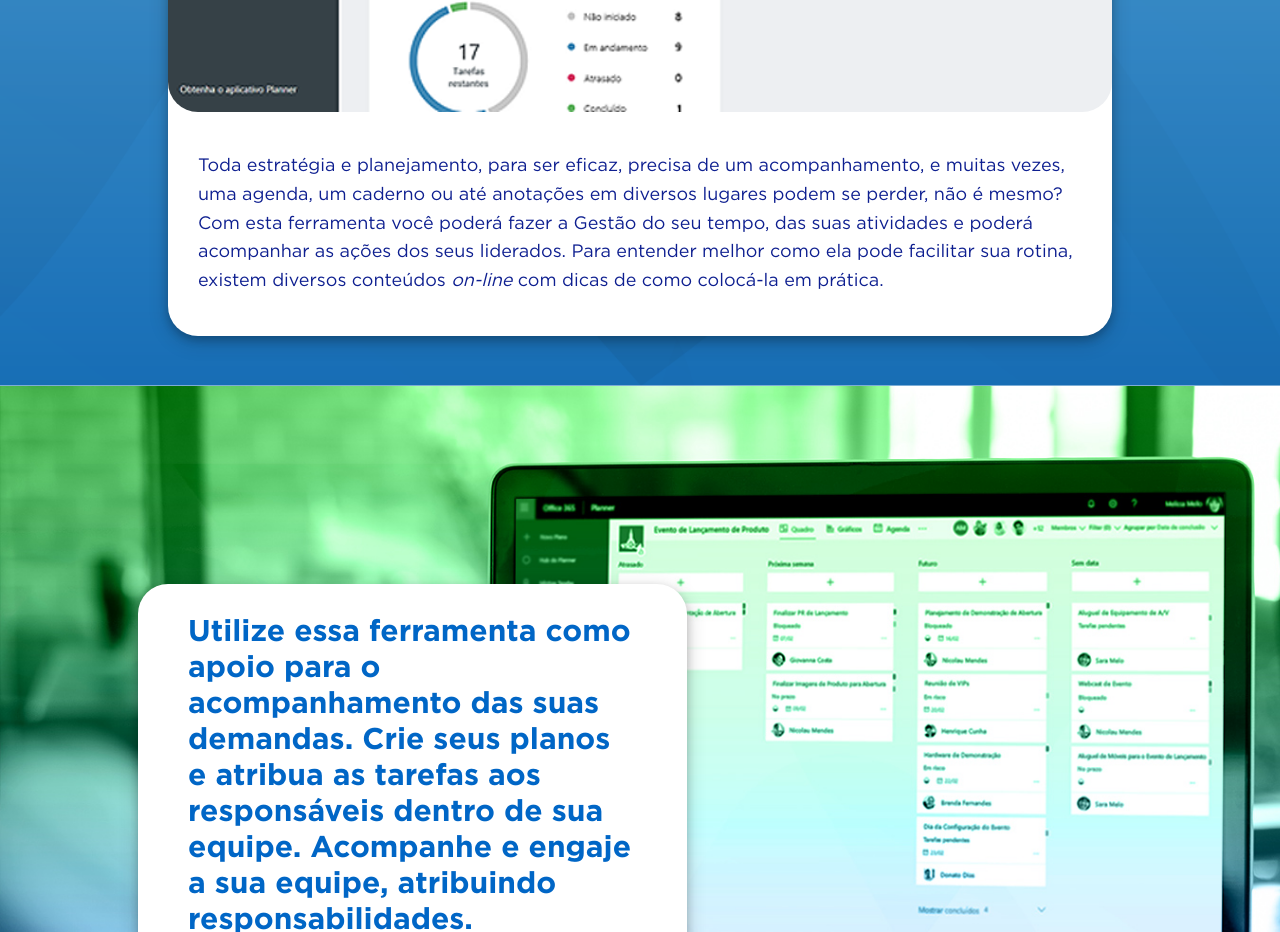
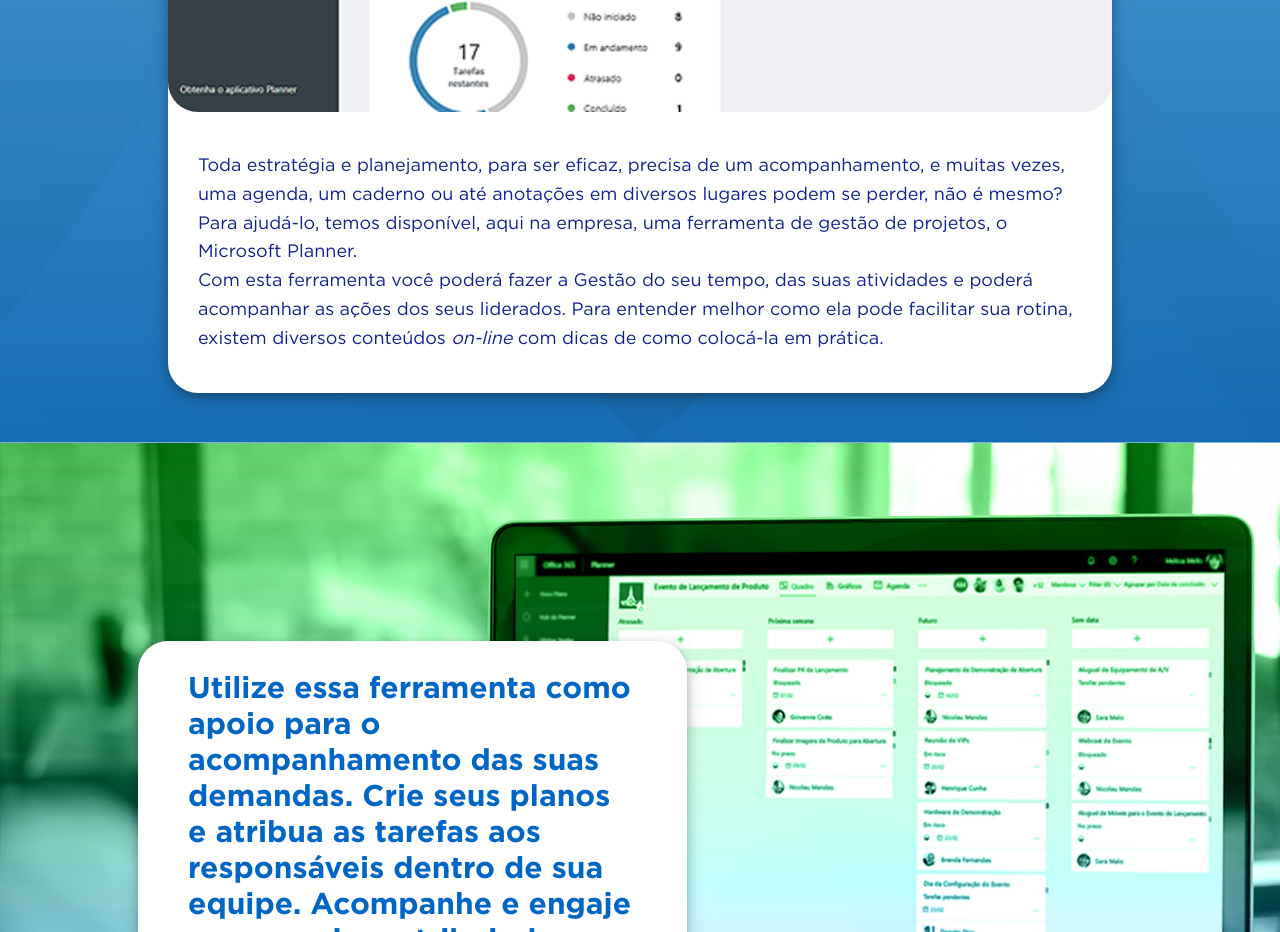
Before and after one commit to J3black/Gestao_do_Tempo_e_Produtividade_N1, a plain HTML site: page index.html in a window 1280 px wide. Shown: the part 4020-4952 px from the top of the page. Drawn offline with Linux system fonts and the light colour scheme.

Commit message:
Add files via upload

```diff
--- a/index.html
+++ b/index.html
@@ -211,7 +211,7 @@
             <div class="equal-height-grid">
               <div class="grid-36"><img class="img-full border-radius-30 img-center" src="assets/images/pht/planner.png" alt="planner"></div>
               <div class="grid-36  py-20">
-                   <p class="color-blue-dark py-20 px-30">Toda estratégia e planejamento, para ser eficaz, precisa de um acompanhamento, e muitas vezes, uma agenda, um caderno ou até anotações em diversos lugares podem se perder, não é mesmo?<br>
+                   <p class="color-blue-dark py-20 px-30">Toda estratégia e planejamento, para ser eficaz, precisa de um acompanhamento, e muitas vezes, uma agenda, um caderno ou até anotações em diversos lugares podem se perder, não é mesmo?<br>Para ajudá-lo, temos disponível, aqui na empresa, uma ferramenta de gestão de projetos, o Microsoft Planner.<br>
                     Com esta ferramenta você poderá fazer a Gestão do seu tempo, das suas atividades e poderá acompanhar as ações dos seus liderados. Para entender melhor como ela pode facilitar sua rotina, existem diversos conteúdos <i>on-line</i> com dicas de como colocá-la em prática. </p>
               </div>
             </div>
```
